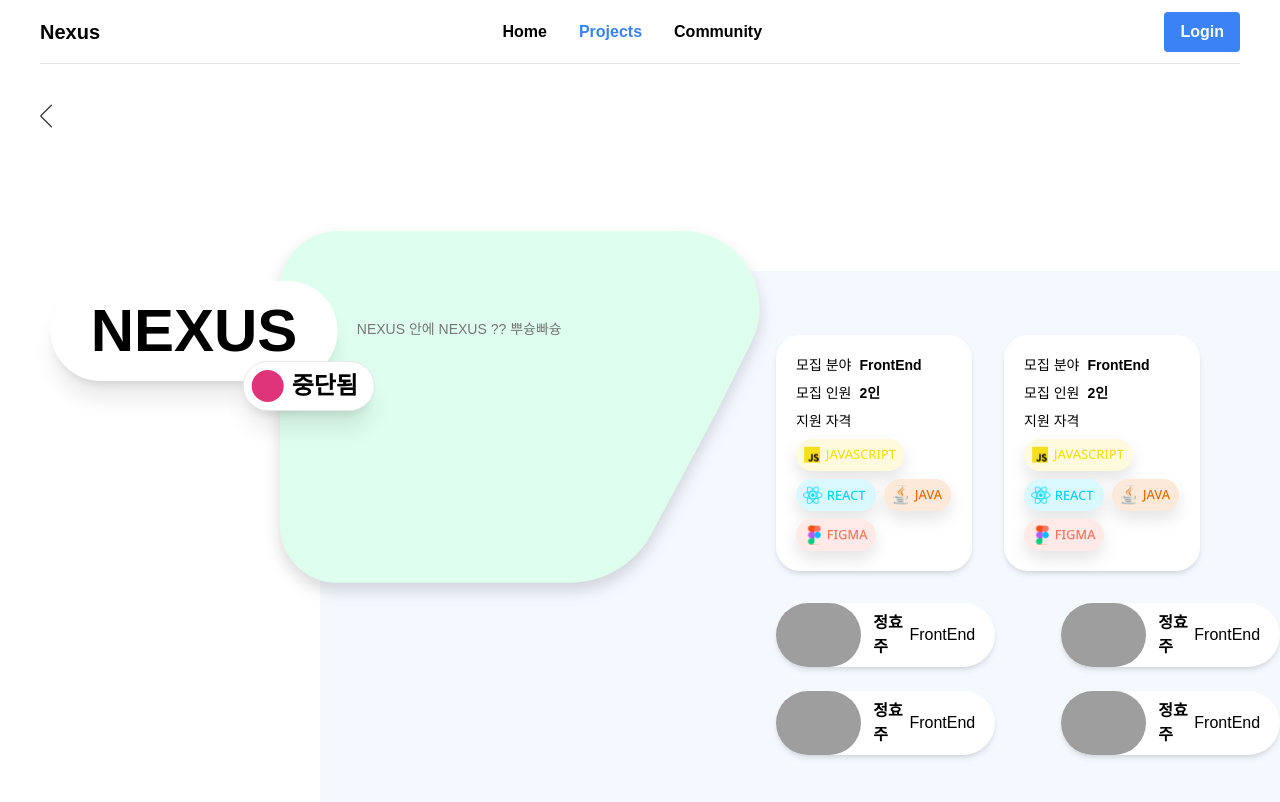
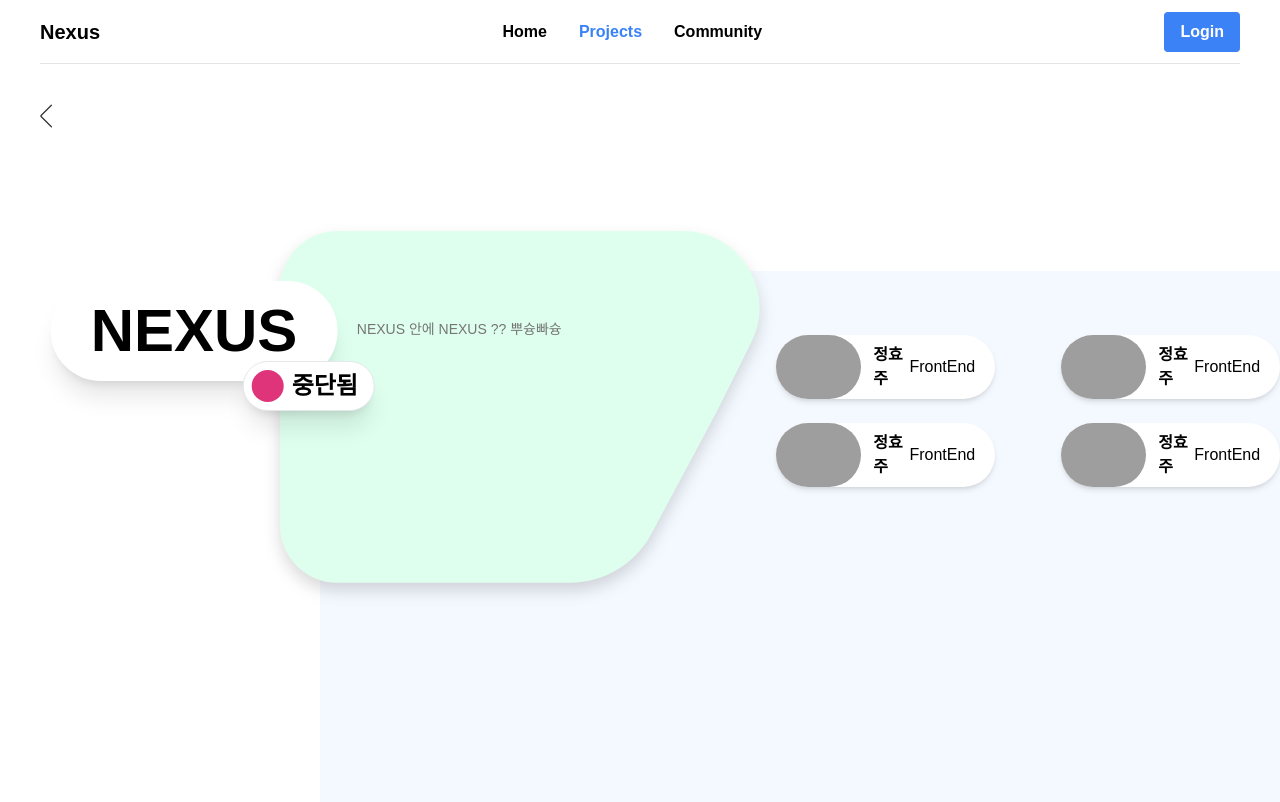
Before and after one commit to wwwcomcomcomcom/nexus-fe, a React (Vite) app: page /project/1 in a window 1280 px wide. Shown: the top 802 px of the page. Built offline with nearby package versions, Linux system fonts and the light colour scheme; grey boxes are pictures that could not be loaded; a web font is replaced by a local one.

Commit message:
Rendering the need card only when recruiting

```diff
--- a/src/page/ProjectPage.tsx
+++ b/src/page/ProjectPage.tsx
@@ -50,16 +50,20 @@ function ProjectPage() {
               </div>
             </div>
           </div>
+
           <div className="w-full flex justify-end pt-16 pr-[5%]">
             <div className="w-1/2">
+              {project.status === "모집중" && (
                 <div className="flex mb-8 w-full pr-8 gap-8">
                   {/* 임시*/}
                   {getAllNededEntity(2).map((need) => (
                     <NeedCard need={need} className="h-[8rem]" />
                   ))}
                 </div>
+              )}
             </div>
           </div>
+
           <div className="w-full flex justify-end pr-[5%]">
             <div className="w-1/2">
               <div className="grid grid-cols-2 gap-x-[30%] gap-y-6 w-fit">
```
Lines whose indentation alone changed are shown as unchanged.
